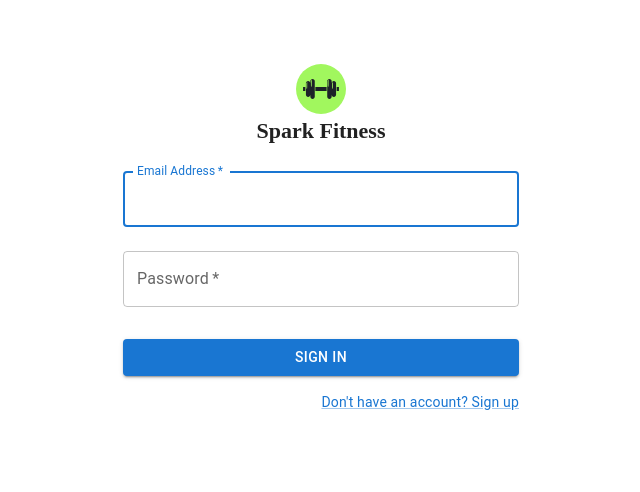
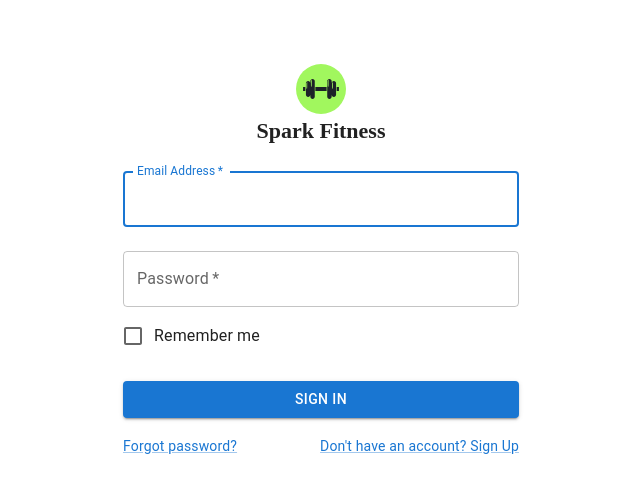
Before and after one commit to D3vxc/sparkFitness.github.io, a React (Create React App) app: page /login in a window 1280 px wide. Shown: the top 492 px of the page, without its empty margins (319-959 px from the left). Built offline with nearby package versions, Linux system fonts and the light colour scheme.

Commit message:
login and register page are working just toaster is not showing

```diff
--- a/src/components/Credentials/Login.jsx
+++ b/src/components/Credentials/Login.jsx
@@ -1,269 +1,55 @@
-// import React from "react";
-// import { useForm, Controller } from "react-hook-form";
-// import axios from "axios";
-// import { ToastContainer, toast } from "react-toastify";
-// import "react-toastify/dist/ReactToastify.css";
-// import { useNavigate } from "react-router-dom";
-// import "./YourStyleSheet.css"; // Replace with the actual path to your CSS file
-// import { Box, Typography, Grid } from "@mui/material";
-// import Cookies from "js-cookie";
-
-// function Login() {
-//   const navigate = useNavigate();
-//   const {
-//     handleSubmit,
-//     control,
-//     formState: { errors },
-//   } = useForm({
-//     mode: "onBlur",
-//     defaultValues: {
-//       email: "",
-//       password: "",
-//     },
-//   });
-
-//   const [isLoading, setIsLoading] = React.useState(false);
-
-//   const onSubmit = async (data) => {
-//     try {
-//       setIsLoading(true);
-
-//       // Make an HTTP POST request to the login API endpoint with user data
-//       const response = await axios.post("/user/login", data);
-//       console.log("response", response);
-//       Cookies.set("token", response.data.token);
-
-//       // Check the response status code to determine success or failure
-//       if (response.status === 200) {
-//         // Show a success toast message
-//         toast("🦄 Login successful!", {
-//           position: "top-center",
-//           autoClose: 1500,
-//           hideProgressBar: false,
-//           closeOnClick: true,
-//           pauseOnHover: true,
-//           draggable: true,
-//           progress: undefined,
-//           theme: "light",
-//         });
-//         console.log("User logged in successfully");
-//         navigate("/");
-//       } else {
-//         // Show an error toast message for invalid credentials
-//         toast("🦄 Invalid credentials!", {
-//           position: "top-center",
-//           autoClose: 1500,
-//           hideProgressBar: false,
-//           closeOnClick: true,
-//           pauseOnHover: true,
-//           draggable: true,
-//           progress: undefined,
-//           theme: "light",
-//         });
-//         console.error("Login failed: Invalid credentials");
-//       }
-//       setIsLoading(false);
-//     } catch (error) {
-//       // Show an error toast message for other errors
-//       toast("Login failed!", {
-//         position: "top-center",
-//         autoClose: 1500,
-//         hideProgressBar: false,
-//         closeOnClick: true,
-//         pauseOnHover: true,
-//         draggable: true,
-//         progress: undefined,
-//         theme: "light",
-//       });
-//       console.error("Invalid email Or password", error.response.data);
-//       setIsLoading(false);
-//     }
-//   };
-
-//   return (
-//     <React.Fragment>
-//       <ToastContainer />
-//       <Box
-//         sx={{
-//           display: "flex",
-//           alignItems: "center",
-//           justifyContent: "center",
-//           height: "100vh", // Full viewport height
-//           width: "100vw", // Full viewport width
-//           background: "#FBFFFE", // Optional: Background for the fullscreen container
-//         }}
-//       >
-//         <Box
-//           sx={{
-//             display: "flex",
-//             alignItems: "center",
-//             justifyContent: "center",
-//             width: "500px",
-//             height: "650px",
-//             background: "#A1F65E",
-//             flexDirection: "column",
-//             borderRadius: "20px",
-//           }}
-//         >
-//           <Box
-//             sx={{
-//               display: "flex",
-//               flexDirection: "column",
-//               justifyContent: "center",
-//               alignItems: "center",
-//             }}
-//           >
-//             <Box
-//               component='img'
-//               src={logo}
-//               sx={{ height: "50px", width: "50px" }}
-//             />
-//             <Typography
-//               sx={{
-//                 fontFamily: "poppins",
-//                 fontSize: "22px",
-//                 fontWeight: 800,
-//                 letterSpacing: "0em",
-//                 textAlign: "left",
-//                 cursor: "pointer",
-//               }}
-//             >
-//               Spark Fitness
-//             </Typography>
-//           </Box>
-//           <div className='form-container'>
-//             <form className='form' onSubmit={handleSubmit(onSubmit)} noValidate>
-//               <div className='form-group'>
-//                 <label htmlFor='email'>Email</label>
-//                 <Controller
-//                   name='email'
-//                   control={control}
-//                   defaultValue=''
-//                   rules={{
-//                     required: "Email is required",
-//                     pattern: {
-//                       value: /^[A-Z0-9._%+-]+@[A-Z0-9.-]+\.[A-Z]{2,}$/i,
-//                       message: "Invalid email address",
-//                     },
-//                   }}
-//                   sx={{
-//                     color: "red",
-//                   }}
-//                   render={({ field }) => (
-//                     <input {...field} required type='text' id='email' />
-//                   )}
-//                 />
-//                 {errors.email && (
-//                   <p className='error-message'>{errors.email.message}</p>
-//                 )}
-//               </div>
-//               <div className='form-group'>
-//                 <label htmlFor='password'>Password</label>
-//                 <Controller
-//                   name='password'
-//                   control={control}
-//                   defaultValue=''
-//                   rules={{
-//                     required: "Password is required",
-//                     minLength: {
-//                       value: 8,
-//                       message: "Password must be at least 8 characters",
-//                     },
-//                   }}
-//                   render={({ field }) => (
-//                     <input {...field} required type='password' id='password' />
-//                   )}
-//                 />
-//                 {errors.password && (
-//                   <p className='error-message'>{errors.password.message}</p>
-//                 )}
-//               </div>
-//               <button
-//                 type='submit'
-//                 className='form-submit-btn'
-//                 disabled={isLoading}
-//                 placeholder='example@gmail.com'
-//               >
-//                 {isLoading ? "Logging in..." : "Sign In"}
-//               </button>
-//             </form>
-//             <Grid container justifyContent='flex-end'>
-//               <Grid item>
-//                 <Typography
-//                   sx={{
-//                     cursor: "pointer",
-//                     color: "#FBFFFE",
-//                     fontFamily: "poppins",
-//                     fontSize: "14px",
-//                     fontWeight: 600,
-//                     letterSpacing: "0em",
-//                   }}
-//                   variant='body2'
-//                   onClick={() => {
-//                     navigate("/register");
-//                   }}
-//                 >
-//                   Already have an account? Sign in
-//                 </Typography>
-//               </Grid>
-//             </Grid>
-//           </div>
-//         </Box>
-//       </Box>
-//     </React.Fragment>
-//   );
-// }
-
-// export default Login;
 import * as React from "react";
-import Avatar from "@mui/material/Avatar";
-import Button from "@mui/material/Button";
-import CssBaseline from "@mui/material/CssBaseline";
-import TextField from "@mui/material/TextField";
-import FormControlLabel from "@mui/material/FormControlLabel";
-import Checkbox from "@mui/material/Checkbox";
-import Link from "@mui/material/Link";
-import Grid from "@mui/material/Grid";
-import Box from "@mui/material/Box";
+import { useState } from "react";
+import axios from "axios";
+import { toast, ToastContainer } from "react-toastify";
+import "react-toastify/dist/ReactToastify.css";
+import { useNavigate } from "react-router-dom";
+import {
+  Button,
+  CssBaseline,
+  TextField,
+  FormControlLabel,
+  Checkbox,
+  Link,
+  Grid,
+  Box,
+  Typography,
+  Container,
+} from "@mui/material";
 import LockOutlinedIcon from "@mui/icons-material/LockOutlined";
-import Typography from "@mui/material/Typography";
-import { useNavigate } from "react-router-dom";
-import Container from "@mui/material/Container";
 import { createTheme, ThemeProvider } from "@mui/material/styles";
 import logo from "../../assets/HomePageImages/Logo.svg";
 
-// Function component
 export default function SignIn() {
   const navigate = useNavigate();
+  const [isLoading, setIsLoading] = useState(false);
+  const [emailError, setEmailError] = useState(false);
+  const [passwordError, setPasswordError] = useState(false);
 
-  // State for managing input errors
-  const [emailError, setEmailError] = React.useState(false);
-  const [passwordError, setPasswordError] = React.useState(false);
-
-  // Handle form submit
-  const handleSubmit = (event) => {
+  const handleSubmit = async (event) => {
     event.preventDefault();
+    setIsLoading(true);
     const data = new FormData(event.currentTarget);
-
-    // Reset errors
     setEmailError(false);
     setPasswordError(false);
 
-    // Check for empty fields
-    if (!data.get("email")) {
-      setEmailError(true);
-    }
-    if (!data.get("password")) {
-      setPasswordError(true);
-    }
+    const email = data.get("email");
+    const password = data.get("password");
+    if (!email) setEmailError(true);
+    if (!password) setPasswordError(true);
 
-    // If both fields have values, proceed with sign in (for demonstration)
-    if (data.get("email") && data.get("password")) {
-      console.log({
-        email: data.get("email"),
-        password: data.get("password"),
-      });
-      // Navigate or perform sign-in
+    if (email && password) {
+      try {
+        const response = await axios.post("/user/login", { email, password });
+        toast.success("Login successful!");
+        setIsLoading(false);
+        navigate("/");
+      } catch (error) {
+        toast.error("Login failed. Please check your credentials.");
+        setIsLoading(false);
+      }
+    } else {
+      setIsLoading(false);
     }
   };
 
@@ -271,6 +57,7 @@ export default function SignIn() {
     <ThemeProvider theme={createTheme()}>
       <Container component='main' maxWidth='xs'>
         <CssBaseline />
+        <ToastContainer />
         <Box
           sx={{
             marginTop: 8,
@@ -279,7 +66,6 @@ export default function SignIn() {
             alignItems: "center",
           }}
         >
-          {/* Logo and heading */}
           <Box
             sx={{
               display: "flex",
@@ -306,7 +92,6 @@ export default function SignIn() {
               Spark Fitness
             </Typography>
           </Box>
-          {/* Sign-in form */}
           <Box
             component='form'
             onSubmit={handleSubmit}
@@ -337,24 +122,34 @@ export default function SignIn() {
               error={passwordError}
               helperText={passwordError ? "Password is required" : ""}
             />
+            <FormControlLabel
+              control={<Checkbox value='remember' color='primary' />}
+              label='Remember me'
+            />
             <Button
               type='submit'
               fullWidth
               variant='contained'
               sx={{ mt: 3, mb: 2 }}
+              disabled={isLoading}
             >
-              Sign In
+              {isLoading ? "Signing In..." : "Sign In"}
             </Button>
-            <Grid container justifyContent='flex-end'>
+            <Grid container>
+              <Grid item xs>
+                <Link
+                  variant='body2'
+                  onClick={() => {
+                    navigate("/forgot-password");
+                  }}
+                >
+                  Forgot password?
+                </Link>
+              </Grid>
               <Grid item>
-                <Typography
-                  variant='body2'
-                  onClick={() => navigate("/register")}
-                >
-                  <Link href='#' variant='body2'>
-                    Don't have an account? Sign up
-                  </Link>
-                </Typography>
+                <Link variant='body2' onClick={() => navigate("/register")}>
+                  {"Don't have an account? Sign Up"}
+                </Link>
               </Grid>
             </Grid>
           </Box>
--- a/src/components/Credentials/Register.jsx
+++ b/src/components/Credentials/Register.jsx
@@ -249,6 +249,11 @@
 
 // export default Register;
 import * as React from "react";
+import { useState } from "react";
+import axios from "axios";
+import { toast, ToastContainer } from "react-toastify";
+import "react-toastify/dist/ReactToastify.css";
+import { useNavigate } from "react-router-dom";
 import Avatar from "@mui/material/Avatar";
 import Button from "@mui/material/Button";
 import CssBaseline from "@mui/material/CssBaseline";
@@ -260,51 +265,65 @@ import Grid from "@mui/material/Grid";
 import Box from "@mui/material/Box";
 import LockOutlinedIcon from "@mui/icons-material/LockOutlined";
 import Typography from "@mui/material/Typography";
-import { useNavigate } from "react-router-dom";
 import Container from "@mui/material/Container";
 import { createTheme, ThemeProvider } from "@mui/material/styles";
 import logo from "../../assets/HomePageImages/Logo.svg";
 
 export default function SignUp() {
   const navigate = useNavigate();
+  const [isLoading, setIsLoading] = useState(false);
 
-  // State variables for input validation
-  const [firstNameError, setFirstNameError] = React.useState(false);
-  const [lastNameError, setLastNameError] = React.useState(false);
-  const [emailError, setEmailError] = React.useState(false);
-  const [passwordError, setPasswordError] = React.useState(false);
+  const [firstNameError, setFirstNameError] = useState(false);
+  const [lastNameError, setLastNameError] = useState(false);
+  const [emailError, setEmailError] = useState(false);
+  const [passwordError, setPasswordError] = useState(false);
 
-  const handleSubmit = (event) => {
+  const handleSubmit = async (event) => {
     event.preventDefault();
+    setIsLoading(true);
     const data = new FormData(event.currentTarget);
 
-    // Reset errors
-    setFirstNameError(!data.get("firstName"));
-    setLastNameError(!data.get("lastName"));
-    setEmailError(!data.get("email"));
-    setPasswordError(!data.get("password"));
+    const firstName = data.get("firstName");
+    const lastName = data.get("lastName");
+    const email = data.get("email");
+    const password = data.get("password");
 
-    // If validation passes (for demonstration purposes)
-    if (
-      data.get("firstName") &&
-      data.get("lastName") &&
-      data.get("email") &&
-      data.get("password")
-    ) {
-      console.log({
-        firstName: data.get("firstName"),
-        lastName: data.get("lastName"),
-        email: data.get("email"),
-        password: data.get("password"),
-      });
-      // Navigate or handle the sign-up process here
+    // Basic validation
+    setFirstNameError(!firstName);
+    setLastNameError(!lastName);
+    setEmailError(!email);
+    setPasswordError(!password);
+
+    if (firstName && lastName && email && password) {
+      try {
+        // Adjust URL to your API endpoint for registration
+        const response = await axios.post("/user/register", {
+          firstName,
+          lastName,
+          email,
+          password,
+        });
+
+        // Show success message and navigate or take other actions
+        toast.success("Registration successful!");
+        setIsLoading(false);
+
+        // Navigate to login page or dashboard as per your flow
+        navigate("/login");
+      } catch (error) {
+        // Handle errors (e.g., email already in use)
+        toast.error("Registration failed. Please try again.");
+        setIsLoading(false);
+      }
+    } else {
+      setIsLoading(false);
     }
   };
-
   return (
     <ThemeProvider theme={createTheme()}>
       <Container component='main' maxWidth='xs'>
         <CssBaseline />
+        <ToastContainer />
         <Box
           sx={{
             marginTop: 8,
@@ -313,32 +332,12 @@ export default function SignUp() {
             alignItems: "center",
           }}
         >
-          <Box
-            sx={{
-              display: "flex",
-              flexDirection: "column",
-              justifyContent: "center",
-              alignItems: "center",
-            }}
-          >
-            <Box
-              component='img'
-              src={logo}
-              sx={{ height: "50px", width: "50px" }}
-            />
-            <Typography
-              sx={{
-                fontFamily: "poppins",
-                fontSize: "22px",
-                fontWeight: 800,
-                letterSpacing: "0em",
-                textAlign: "left",
-                cursor: "pointer",
-              }}
-            >
-              Spark Fitness
-            </Typography>
-          </Box>
+          <Avatar sx={{ m: 1, bgcolor: "secondary.main" }}>
+            <LockOutlinedIcon />
+          </Avatar>
+          <Typography component='h1' variant='h5'>
+            Sign Up
+          </Typography>
           <Box
             component='form'
             noValidate
@@ -396,21 +395,16 @@ export default function SignUp() {
                   helperText={passwordError ? "Password is required" : ""}
                 />
               </Grid>
-              {/* Example of a grid item for additional inputs or information */}
-              {/* <Grid item xs={12}>
-                <FormControlLabel
-                  control={<Checkbox value="allowExtraEmails" color="primary" />}
-                  label="I want to receive inspiration, marketing promotions and updates via email."
-                />
-              </Grid> */}
+              {/* Optional: Additional form fields or information */}
             </Grid>
             <Button
               type='submit'
               fullWidth
               variant='contained'
               sx={{ mt: 3, mb: 2 }}
+              disabled={isLoading}
             >
-              Sign Up
+              {isLoading ? "Registering..." : "Sign Up"}
             </Button>
             <Grid container justifyContent='flex-end'>
               <Grid item>
```
